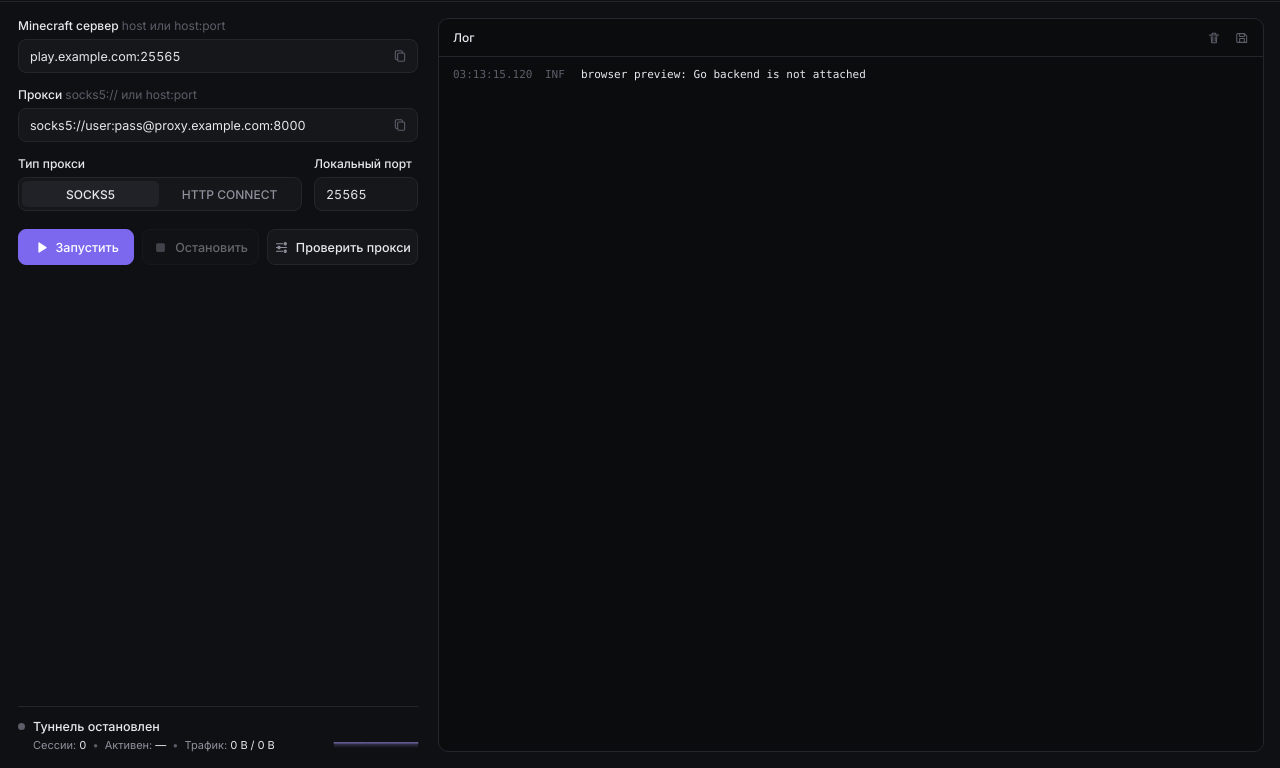
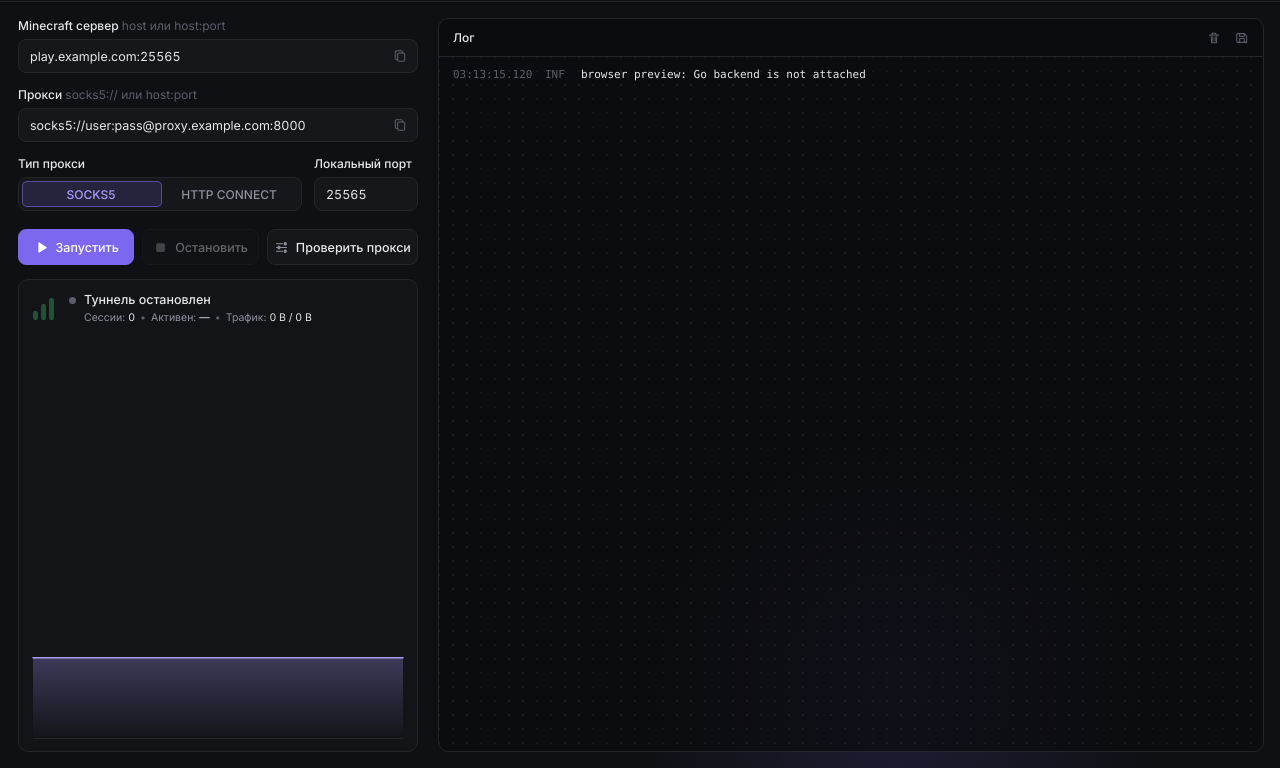
Before and after one commit to zzisler/mc-tunnel, a plain HTML site: page frontend/dist/index.html in a window 1280 px wide. Shown: the part 32-800 px from the top of the page. Drawn offline with Linux system fonts and the light colour scheme.

Commit message:
design(gui): add the cursor-following glow
The glow is a 560px radial gradient behind the interface, moved with
translate3d by its own script. glow.js keeps the loop off when the
window is hidden or unfocused, stops it once the spot catches the
cursor, and does nothing at all under prefers-reduced-motion.

The status card now grows into the free space under the buttons, so the
left column has no gap, and the traffic chart stretches across the card
instead of sitting in a corner. The log panel gains a dot grid and a
hint line for the empty state.

app.js and the Go bindings stay as they were: ids, log row structure and
state classes are unchanged.

```diff
--- /dev/null
+++ b/frontend/dist/glow.js
@@ -0,0 +1,60 @@
+// glow.js — мягкое свечение, которое плавно едет за курсором.
+// Отдельный файл: app.js не трогаем.
+(() => {
+  const glow = document.getElementById('glow');
+  if (!glow) return;
+
+  const SIZE = 560;       // должен совпадать с width/height у .glow в CSS
+  const EASE = 0.08;      // 0..1: меньше — плавнее и «ленивее»
+  const IDLE_FPS = 30;    // потолок fps, когда окно не в фокусе
+
+  const reduceMotion = matchMedia('(prefers-reduced-motion: reduce)').matches;
+
+  // x,y — где свечение сейчас; tx,ty — куда оно должно приехать (курсор)
+  let x = innerWidth * 0.7, y = innerHeight * 0.9;
+  let tx = x, ty = y;
+  let raf = 0;            // id запланированного кадра, 0 — цикл не крутится
+  let last = 0;           // время прошлого кадра
+  let focused = document.hasFocus();
+
+  const draw = () => {
+    glow.style.transform = `translate3d(${x - SIZE / 2}px, ${y - SIZE / 2}px, 0)`;
+  };
+
+  function tick(now) {
+    raf = 0;
+    if (document.hidden) return;                        // окно свёрнуто — не рисуем
+
+    const dt = Math.min(now - last, 100);
+    if (!focused && dt < 1000 / IDLE_FPS - 1) {         // не в фокусе — режем до 30 fps
+      raf = requestAnimationFrame(tick);
+      return;
+    }
+    last = now;
+
+    // скорость не зависит от fps: за один и тот же отрезок времени пятно проедет столько же
+    const k = 1 - Math.pow(1 - EASE, dt / 16.67);
+    x += (tx - x) * k;
+    y += (ty - y) * k;
+    draw();
+
+    // доехали — цикл останавливаем; проснётся от следующего mousemove
+    if (Math.abs(tx - x) < 0.5 && Math.abs(ty - y) < 0.5) return;
+    raf = requestAnimationFrame(tick);
+  }
+
+  const wake = () => {
+    if (!raf && !document.hidden) raf = requestAnimationFrame(tick);
+  };
+
+  draw();
+  if (reduceMotion) return;                             // «уменьшить движение» — пятно стоит на месте
+
+  addEventListener('mousemove', (e) => { tx = e.clientX; ty = e.clientY; wake(); }, { passive: true });
+  addEventListener('focus', () => { focused = true; wake(); });
+  addEventListener('blur', () => { focused = false; });
+  document.addEventListener('visibilitychange', () => {
+    if (document.hidden) { cancelAnimationFrame(raf); raf = 0; }
+    else wake();
+  });
+})();
--- a/frontend/dist/index.html
+++ b/frontend/dist/index.html
@@ -10,6 +10,7 @@
 </head>
 <body>
   <main class="app-window" aria-label="MC Tunnel">
+    <div class="glow" id="glow" aria-hidden="true"></div>
     <header class="titlebar">
       <div class="window-brand">
         <span class="brand-cube" aria-hidden="true">
@@ -94,12 +95,15 @@
         </div>
 
         <section class="traffic-card" aria-label="Статус туннеля" id="trafficCard">
+          <div class="traffic-head">
+            <div class="traffic-bars" aria-hidden="true"><i></i><i></i><i></i></div>
             <div class="traffic-copy">
               <div class="traffic-title" id="trafficTitle">Туннель остановлен <span class="status-dot stopped" id="statusDot"></span></div>
               <div class="traffic-meta">
                 <span>Сессии: <b id="statSessions">0</b></span><span class="meta-separator">•</span>
                 <span>Активен: <b id="statUptime">—</b></span><span class="meta-separator">•</span>
                 <span>Трафик: <b id="statTraffic">0 B / 0 B</b></span>
+              </div>
             </div>
           </div>
             <svg class="traffic-chart" viewBox="0 0 160 60" preserveAspectRatio="none" aria-label="График трафика">
@@ -131,5 +135,6 @@
     </section>
   </main>
   <script src="app.js"></script>
+  <script src="glow.js"></script>
 </body>
 </html>
--- a/frontend/dist/styles.css
+++ b/frontend/dist/styles.css
@@ -56,6 +56,8 @@ button { color: inherit; }
 /* ------------------------------------------------------------------ shell */
 
 .app-window {
+  position: relative;
+  isolation: isolate;
   width: 100vw;
   height: 100vh;
   display: flex;
@@ -63,6 +65,27 @@ button { color: inherit; }
   overflow: hidden;
   background: var(--bg);
 }
+
+/* ------------------------------------------------------------------ свечение */
+
+/* Едва заметное пятно света за интерфейсом. Двигает его glow.js через transform
+   (это дёшево: браузер двигает готовую текстуру, а не перерисовывает фон). */
+.glow {
+  position: absolute;
+  top: 0;
+  left: 0;
+  z-index: 0;
+  width: 560px;
+  height: 560px;
+  border-radius: 50%;
+  pointer-events: none;
+  background: radial-gradient(circle, rgba(124, 104, 238, .17) 0%, rgba(124, 104, 238, .07) 38%, transparent 68%);
+  transform: translate3d(480px, 200px, 0);
+  will-change: transform;
+}
+
+.titlebar,
+.workspace { position: relative; z-index: 1; }
 
 /* --------------------------------------------------------------- title bar */
 
@@ -166,11 +189,11 @@ button { color: inherit; }
   border: 1px solid var(--line);
   border-radius: var(--radius);
   background: var(--surface);
-  transition: border-color .12s ease;
+  transition: border-color .12s ease, box-shadow .12s ease;
 }
 .input-wrap:hover { border-color: var(--line-2); }
 .input-wrap:focus-within,
-.port-input:focus { border-color: var(--accent); }
+.port-input:focus { border-color: var(--accent); box-shadow: 0 0 0 3px rgba(124, 104, 238, .14); }
 
 .input-wrap input {
   width: 100%;
@@ -219,17 +242,31 @@ button { color: inherit; }
 .proxy-type { min-width: 0; margin: 0; padding: 0; border: 0; }
 .proxy-type legend { margin-bottom: 6px; padding: 0; }
 
-/* сегментированный переключатель: одна рамка, выбранный сегмент «приподнят» */
+/* Переключатель с «ползунком»: акцентная плашка плавно переезжает
+   под выбранный вариант. Сами radio остаются настоящими, работает с клавиатуры. */
 .type-options {
+  position: relative;
   height: 34px;
   display: grid;
   grid-template-columns: 1fr 1fr;
-  gap: 2px;
   padding: 3px;
   border: 1px solid var(--line);
   border-radius: var(--radius);
   background: var(--surface);
 }
+.type-options::before {
+  content: "";
+  position: absolute;
+  top: 3px;
+  bottom: 3px;
+  left: 3px;
+  width: calc(50% - 3px);
+  border: 1px solid rgba(124, 104, 238, .6);
+  border-radius: 5px;
+  background: rgba(124, 104, 238, .16);
+  transition: transform .22s cubic-bezier(.3, .7, .2, 1);
+}
+.type-options:has(input[value="http"]:checked)::before { transform: translateX(100%); }
 
 .type-option {
   position: relative;
@@ -237,16 +274,15 @@ button { color: inherit; }
   display: flex;
   align-items: center;
   justify-content: center;
-  border-radius: 5px;
   color: var(--muted);
   font-size: 12px;
   font-weight: 500;
   cursor: pointer;
-  transition: color .12s ease, background .12s ease;
+  transition: color .15s ease;
 }
 .type-option:hover { color: var(--text); }
-.type-option:has(input:checked) { color: var(--text); background: var(--raised); }
-.type-option:has(input:focus-visible) { outline: 2px solid var(--accent-tx); outline-offset: 1px; }
+.type-option:has(input:checked) { color: var(--accent-tx); }
+.type-option:has(input:focus-visible) { outline: 2px solid var(--accent-tx); outline-offset: 1px; border-radius: 5px; }
 .type-option input { position: absolute; opacity: 0; pointer-events: none; }
 .radio-dot { display: none; }
 
@@ -315,15 +351,39 @@ button { color: inherit; }
 
 /* ------------------------------------------------------------------ статус */
 
-/* без карточки: просто полоса внизу с тонкой линией сверху */
+/* Карточка забирает всё свободное место под кнопками.
+   Внутри: сверху состояние + график, снизу схема «игра → прокси → сервер». */
 .traffic-card {
-  margin-top: auto;
+  flex: 1 1 auto;
+  min-height: 0;
   display: flex;
-  align-items: center;
-  gap: 12px;
-  padding-top: 12px;
-  border-top: 1px solid var(--line);
+  flex-direction: column;
+  gap: 10px;
+  padding: 12px 14px;
+  border: 1px solid var(--line);
+  border-radius: 10px;
+  background: rgba(22, 23, 27, .72);
 }
+
+.traffic-head { display: flex; align-items: center; gap: 12px; }
+
+.traffic-bars { flex: 0 0 24px; height: 24px; display: flex; align-items: flex-end; gap: 3px; }
+.traffic-bars i {
+  display: block;
+  width: 5px;
+  border-radius: 2px;
+  background: var(--ok);
+  opacity: .3;
+  transform-origin: bottom;
+  transition: opacity .25s ease;
+}
+.traffic-bars i:nth-child(1) { height: 9px; }
+.traffic-bars i:nth-child(2) { height: 16px; }
+.traffic-bars i:nth-child(3) { height: 22px; }
+.traffic-card.running .traffic-bars i { opacity: 1; animation: level 1.1s ease-in-out infinite alternate; }
+.traffic-card.running .traffic-bars i:nth-child(2) { animation-delay: -.35s; }
+.traffic-card.running .traffic-bars i:nth-child(3) { animation-delay: -.7s; }
+@keyframes level { from { transform: scaleY(.55); } to { transform: scaleY(1); } }
 
 .traffic-copy { min-width: 0; flex: 1 1 auto; }
 
@@ -346,13 +406,21 @@ button { color: inherit; }
 .status-dot.stopped { background: var(--faint); }
 .status-dot.error   { background: var(--err); }
 
-.traffic-meta { display: flex; align-items: center; flex-wrap: wrap; gap: 6px; margin-top: 3px; padding-left: 15px; color: var(--muted); font-size: 11px; }
+.traffic-meta { display: flex; align-items: center; flex-wrap: wrap; gap: 5px; margin-top: 3px; padding-left: 15px; color: var(--muted); font-size: 10.5px; }
 .traffic-meta b { color: var(--text); font-weight: 400; font-variant-numeric: tabular-nums; }
 .meta-separator { color: var(--faint); }
 
-.traffic-chart { width: 84px; height: 26px; flex: 0 0 84px; overflow: visible; }
+.traffic-chart {
+  flex: 1 1 0;
+  width: 100%;
+  height: 0;            /* высоту даёт flex, а не пропорции svg */
+  min-height: 24px;
+  overflow: visible;
+  background: linear-gradient(var(--line), var(--line)) bottom / 100% 1px no-repeat;
+}
 .chart-area { fill: url(#chart-fill); }
-.chart-line { fill: none; stroke: var(--accent-tx); stroke-width: 1.5; stroke-linecap: round; stroke-linejoin: round; }
+.chart-line { vector-effect: non-scaling-stroke; fill: none; stroke: var(--accent-tx); stroke-width: 1.5; stroke-linecap: round; stroke-linejoin: round; }
+
 
 /* -------------------------------------------------------------- logs panel */
 
@@ -364,7 +432,7 @@ button { color: inherit; }
   overflow: hidden;
   border: 1px solid var(--line);
   border-radius: 10px;
-  background: var(--inset);
+  background: rgba(11, 12, 14, .72);
 }
 
 .logs-header {
@@ -402,7 +470,10 @@ button { color: inherit; }
   flex: 1;
   overflow-y: auto;
   overflow-x: hidden;
+  display: flex;
+  flex-direction: column;
   padding: 8px 6px 10px 10px;
+  background: radial-gradient(rgba(255, 255, 255, .05) 1px, transparent 1px) 7px 7px / 14px 14px;
   scrollbar-width: thin;
   scrollbar-color: var(--line-2) transparent;
 }
@@ -410,7 +481,11 @@ button { color: inherit; }
 .log-scroll::-webkit-scrollbar-track { background: transparent; }
 .log-scroll::-webkit-scrollbar-thumb { border: 2px solid var(--inset); border-radius: 8px; background: var(--line-2); }
 
-.log-lines { display: flex; flex-direction: column; gap: 3px; min-width: 0; }
+.log-lines { flex: 1 0 auto; display: flex; flex-direction: column; gap: 3px; min-width: 0; }
+
+/* пустой лог — подсказка, что делать дальше */
+.log-lines:empty { align-items: center; justify-content: center; }
+.log-lines:empty::before { content: "Тут появятся события туннеля. Нажми «Запустить»."; color: var(--faint); font-size: 12px; }
 
 /* Три колонки: время / уровень / текст. Адрес пира лежит внутри текста,
    поэтому у строк без адреса нет «дыр». Текст переносится, а не режется:
@@ -426,7 +501,9 @@ button { color: inherit; }
   font-size: 11px;
   line-height: 1.55;
   font-variant-numeric: tabular-nums;
+  animation: line-in .18s ease-out;
 }
+@keyframes line-in { from { opacity: 0; transform: translateY(3px); } }
 .log-line:hover { background: rgba(255, 255, 255, .03); }
 .log-line time { color: var(--faint); white-space: nowrap; }
 .log-line b { color: var(--faint); font-weight: 500; white-space: nowrap; }
@@ -443,5 +520,5 @@ button { color: inherit; }
 .log-line.dbg .log-msg { color: var(--faint); }
 
 @media (prefers-reduced-motion: reduce) {
-  * { transition: none !important; }
+  * { transition: none !important; animation: none !important; }
 }
```
Lines whose indentation alone changed are shown as unchanged.
